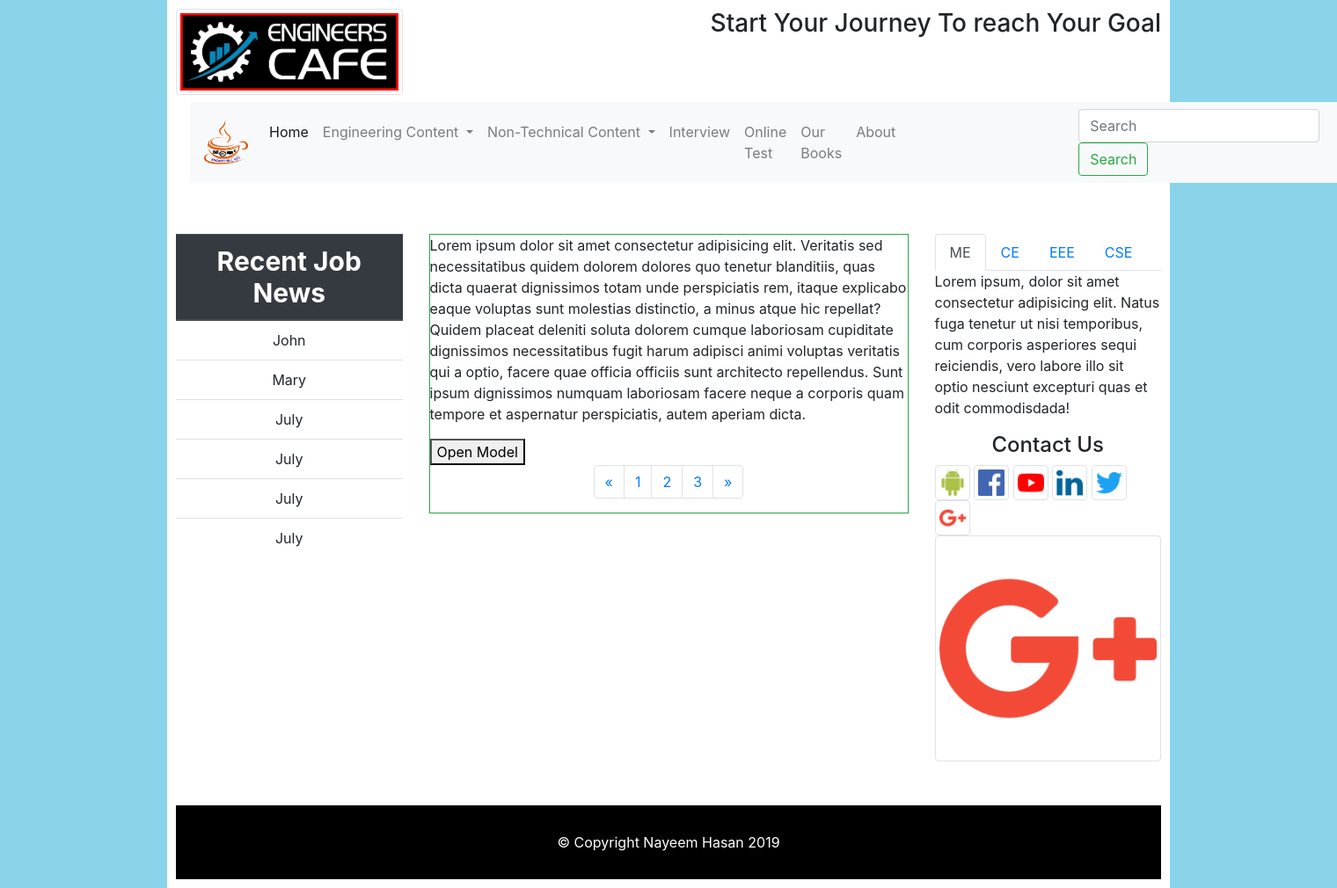
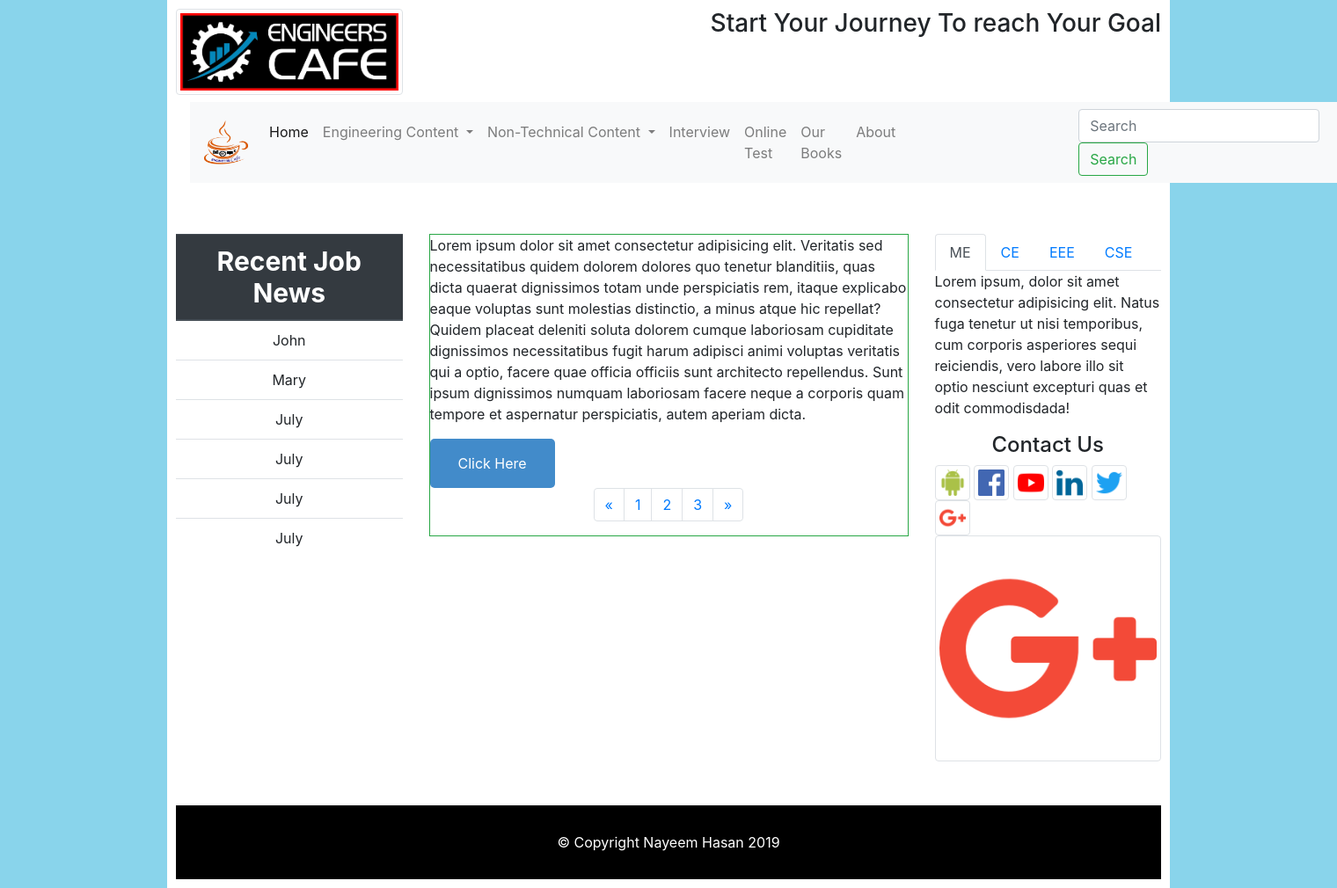
Before and after one commit to NayeemH/EngineersCafe, a PHP site: page / in a window 1520 px wide. Shown: the whole page at 88% size. Run offline with PHP 8.4, Linux system fonts and the light colour scheme; some libraries are stand-ins or nearby versions.

Commit message:
updated pop up modal done

```diff
--- a/css/style.css
+++ b/css/style.css
@@ -32,7 +32,7 @@ body{
     padding: 50px 0px;
   }
 
-  .model{
+  /* .modal{
     position: fixed;
     top: 50%;
     left: 50%;
@@ -46,11 +46,11 @@ body{
     max-width: 35%;
 
   }
-  .model.active{
+  .modal.active{
     transform: translate(-50%, -50%) scale(1);
   }
 
-  .model_header{
+  .modal_header{
     padding: 10px 15px;
     display: flex;
     justify-content: space-between;
@@ -58,11 +58,11 @@ body{
     border-bottom: 1px solid black;
   }
 
-  .model_header .title{
+  .modal_header .title{
     font-size: 1.25rem;
     font-weight: bold;
   }
-  .model_header .close_button{
+  .modal_header .close_button{
     cursor: pointer;
     border: none;
     outline: none;
@@ -71,7 +71,7 @@ body{
     font-weight: bold;
   }
 
-  .model_body{
+  .modal_body{
     padding: 10px 15px;
   }
 
@@ -89,4 +89,103 @@ body{
   #overlay.active{
     opacity: 1;
     pointer-events: all;
+  } */
+
+  :root {
+    --modal-duration: 1s;
+    --modal-color: #428bca;
   }
+
+  /* body {
+    font-family: Arial, Helvetica, sans-serif;
+    background: #f4f4f4;
+    font-size: 17px;
+    line-height: 1.6;
+    display: flex;
+    height: 100vh;
+    align-items: center;
+    justify-content: center;
+  }
+   */
+  .modal-button {
+    background: #428bca;
+    padding: 1em 2em;
+    color: #fff;
+    border: 0;
+    border-radius: 5px;
+    cursor: pointer;
+  }
+
+  .modal-button:hover {
+    background: #3876ac;
+  }
+
+  .modal {
+    display: none;
+    position: fixed;
+    z-index: 1;
+    left: 0;
+    top: 0;
+    height: 100%;
+    width: 100%;
+    overflow: auto;
+    background-color: rgba(0, 0, 0, 0.5);
+  }
+
+  .modal-content {
+    margin: 10% auto;
+    width: 60%;
+    box-shadow: 0 5px 8px 0 rgba(0, 0, 0, 0.2), 0 7px 20px 0 rgba(0, 0, 0, 0.17);
+    animation-name: modalopen;
+    animation-duration: var(--modal-duration);
+  }
+
+  .modal-header h2,
+  .modal-footer h3 {
+    margin: 0;
+  }
+
+  .modal-header {
+    background: var(--modal-color);
+    padding: 15px;
+    color: #fff;
+    border-top-left-radius: 5px;
+    border-top-right-radius: 5px;
+  }
+
+  .modal-body {
+    padding: 10px 20px;
+    background: #fff;
+  }
+
+  .modal-footer {
+    background: var(--modal-color);
+    padding: 10px;
+    color: #fff;
+    text-align: center;
+    border-bottom-left-radius: 5px;
+    border-bottom-right-radius: 5px;
+  }
+
+  .close {
+    color: #ccc;
+    float: right;
+    font-size: 30px;
+    color: #fff;
+  }
+
+  .close:hover,
+  .close:focus {
+    color: #000;
+    text-decoration: none;
+    cursor: pointer;
+  }
+
+  @keyframes modalopen {
+    from {
+      opacity: 0;
+    }
+    to {
+      opacity: 1;
+    }
+  }
--- a/index.html
+++ b/index.html
@@ -140,21 +140,34 @@
 
                 <div class="col-md-6">
                     <div class="question border border-success">
-                        <p>Lorem ipsum dolor sit amet consectetur adipisicing elit. Veritatis sed necessitatibus quidem dolorem dolores quo tenetur blanditiis, quas dicta quaerat dignissimos totam unde perspiciatis rem, itaque explicabo eaque voluptas sunt molestias distinctio, a minus atque hic repellat? Quidem placeat deleniti soluta dolorem cumque laboriosam cupiditate dignissimos necessitatibus fugit harum adipisci animi voluptas veritatis qui a optio, facere quae officia officiis sunt architecto repellendus. Sunt ipsum dignissimos numquam laboriosam facere neque a corporis quam tempore et aspernatur perspiciatis, autem aperiam dicta.</p>
-                        <button data-model-target="#model">Open Model</button>
-                        <div class="model" id="model">
-                            <div class="model_header">
-                                <div class="title">Example model</div>
-                                <div data-close-button class="close_button">&times;</div>
+                        <p>Lorem ipsum dolor sit amet consectetur adipisicing elit. Veritatis sed necessitatibus quidem
+                            dolorem dolores quo tenetur blanditiis, quas dicta quaerat dignissimos totam unde
+                            perspiciatis rem, itaque explicabo eaque voluptas sunt molestias distinctio, a minus atque
+                            hic repellat? Quidem placeat deleniti soluta dolorem cumque laboriosam cupiditate
+                            dignissimos necessitatibus fugit harum adipisci animi voluptas veritatis qui a optio, facere
+                            quae officia officiis sunt architecto repellendus. Sunt ipsum dignissimos numquam laboriosam
+                            facere neque a corporis quam tempore et aspernatur perspiciatis, autem aperiam dicta.</p>
+                        <button id="modal-btn" class="modal-button">Click Here</button>
 
+                        <div id="my-modal" class="modal">
+                            <div class="modal-content">
+                                <div class="modal-header">
+                                    <span class="close">&times;</span>
+                                    <h2>Modal Header</h2>
                                 </div>
-                            <div class="model_body">
-                                Lorem ipsum dolor sit amet, consectetur adipisicing elit. Quis adipisci amet quae atque sint molestias repellat, illo enim nemo repellendus maxime corrupti accusamus consequuntur consectetur laudantium, eum, iusto nostrum itaque! Repellat ipsum at, consectetur voluptas illum odit doloremque ratione obcaecati ex quo provident rerum eligendi molestiae rem pariatur perspiciatis placeat.
-
+                                <div class="modal-body">
+                                    <p>This is my modal</p>
+                                    <p>Lorem ipsum dolor sit amet consectetur adipisicing elit. Nulla repellendus nisi,
+                                        sunt consectetur ipsa velit
+                                        repudiandae aperiam modi quisquam nihil nam asperiores doloremque mollitia dolor
+                                        deleniti quibusdam nemo
+                                        commodi ab.</p>
                                 </div>
-
+                                <div class="modal-footer">
+                                    <h3>Modal Footer</h3>
                                 </div>
-                        <div id="overlay"></div>
+                            </div>
+                        </div>
                         <nav aria-label="Page navigation example">
                             <ul class="pagination justify-content-center">
                                 <li class="page-item">
--- a/js/script.js
+++ b/js/script.js
@@ -1,10 +1,28 @@
-const openModalButtons = document.querySelectorAll(['data-model-target'])
-const openModalButtons = document.querySelectorAll(['data-model-close'])
-const ovelay = document.getElementById('overlay')
 
-openModalButtons.forEach(button => {
-    button.addEventListener('click',() =>{
-        const modal = document.querySelectorAll(button.dataset.modalTarget)
-        openModalButtons()
-    })
-})
+
+// Get DOM Elements
+const modal = document.querySelector('#my-modal');
+const modalBtn = document.querySelector('#modal-btn');
+const closeBtn = document.querySelector('.close');
+
+// Events
+modalBtn.addEventListener('click', openModal);
+closeBtn.addEventListener('click', closeModal);
+window.addEventListener('click', outsideClick);
+
+// Open
+function openModal() {
+  modal.style.display = 'block';
+}
+
+// Close
+function closeModal() {
+  modal.style.display = 'none';
+}
+
+// Close If Outside Click
+function outsideClick(e) {
+  if (e.target == modal) {
+    modal.style.display = 'none';
+  }
+}
```
Lines whose indentation alone changed are shown as unchanged.
